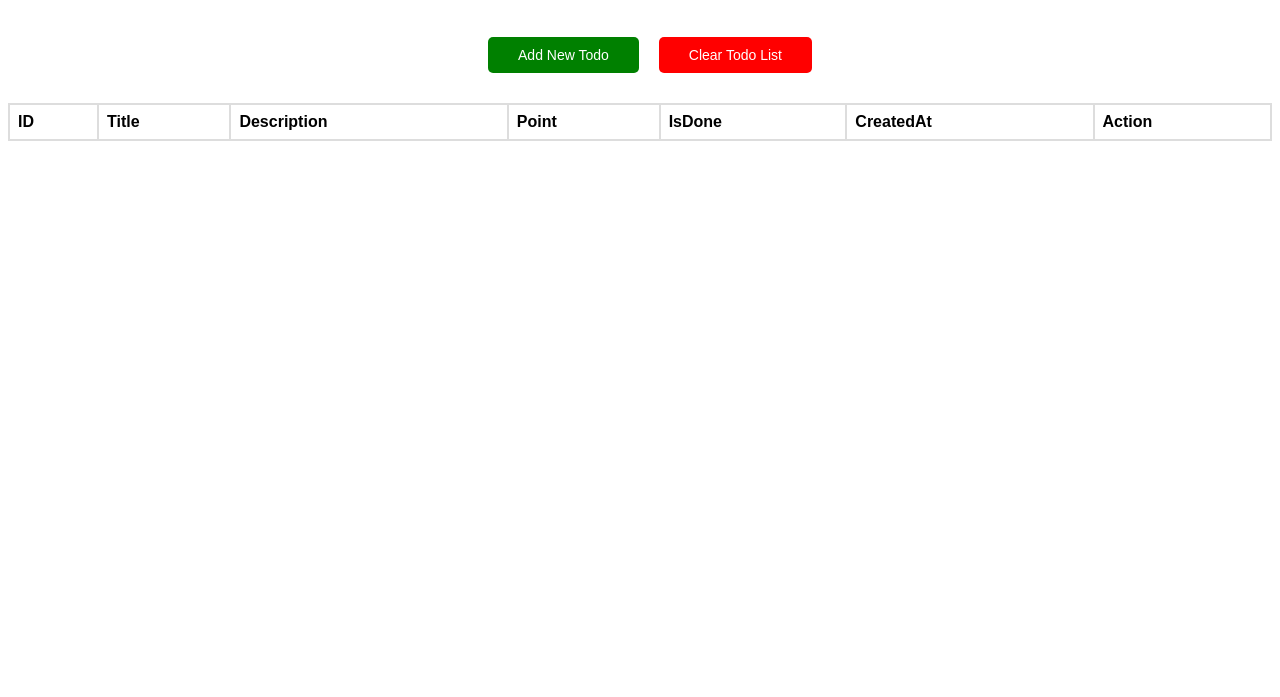
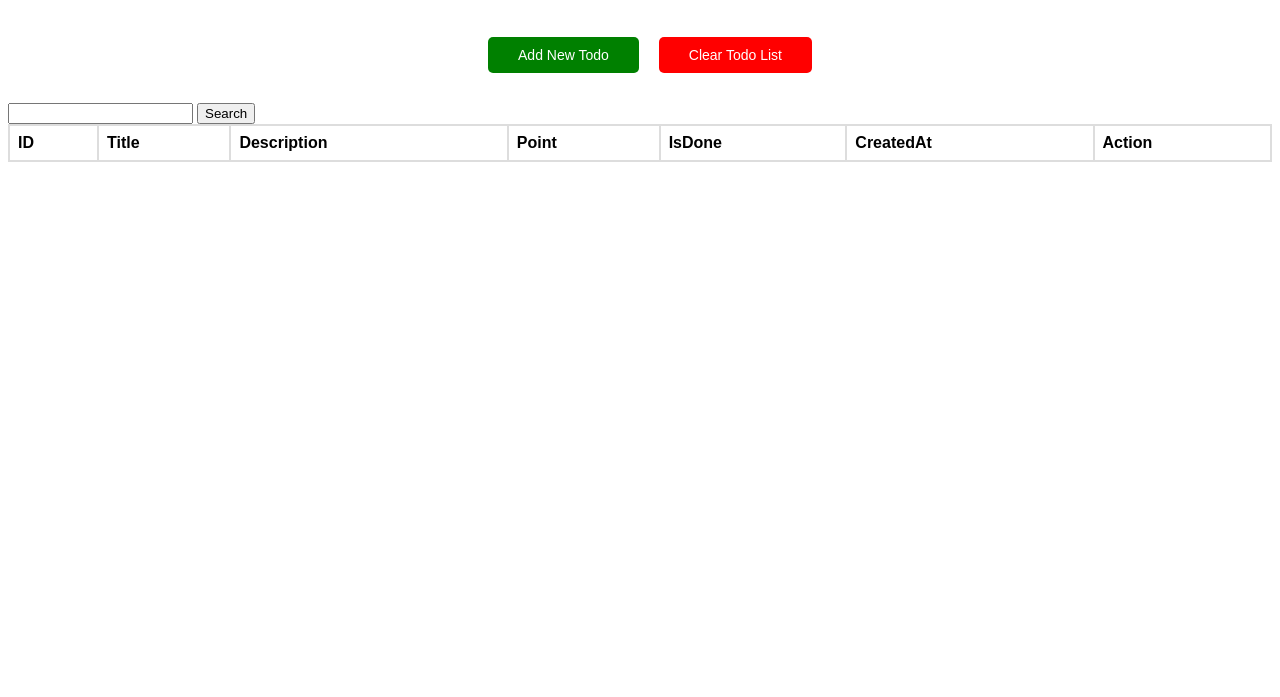
Before and after one commit to mohamad-tahan/todo_jquery, a plain HTML site: page index.html in a window 1280 px wide. Shown: the part 103-800 px from the top of the page. Drawn offline with nearby package versions, Linux system fonts and the light colour scheme.

Commit message:
Adding search button

```diff
--- a/index.html
+++ b/index.html
@@ -18,6 +18,11 @@
                 <input type="button" id="btnAdd" value="Add New Todo" />
                 <input type="button" id="btnClear" value="Clear Todo List" />
             </div>
+            <div class="search">
+            <input type="text" id="searchText"/>
+                <button id="btnSearch">Search</button>
+                <div id="result"></div>
+              </div>
 
 
             <div >
```
